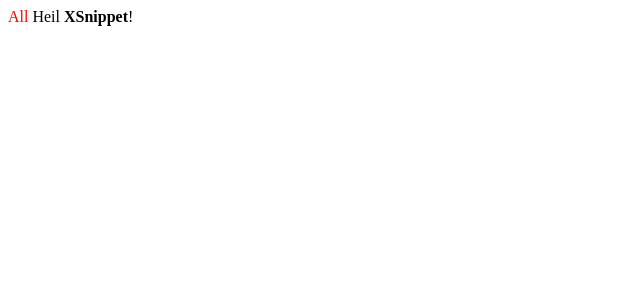
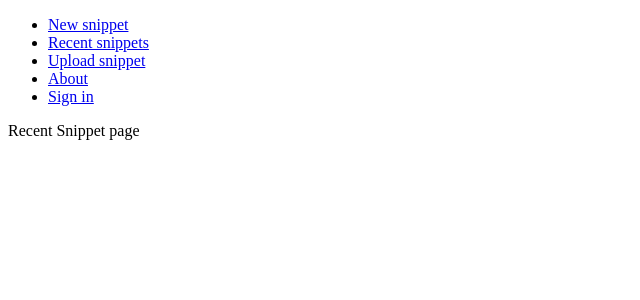
Before and after one commit to xsnippet/xsnippet-web, a React app: page /recent in a window 1280 px wide. Shown: the top 300 px of the page, without its empty margins (0-640 px from the left). Built offline with nearby package versions, Linux system fonts and the light colour scheme.

Commit message:
Add basic routes and dummy components

```diff
--- a/package.json
+++ b/package.json
@@ -20,7 +20,8 @@
   ],
   "dependencies": {
     "react": "^16.0.0",
-    "react-dom": "^16.0.0"
+    "react-dom": "^16.0.0",
+    "react-router-dom": "^4.2.2"
   },
   "devDependencies": {
     "babel-cli": "^6.26.0",
--- /dev/null
+++ b/src/components/About.jsx
@@ -0,0 +1,10 @@
+import React from 'react';
+
+
+const About = () => (
+  <div>
+    About page
+  </div>
+);
+
+export default About;
--- a/src/components/App.jsx
+++ b/src/components/App.jsx
@@ -1,10 +1,13 @@
 import React from 'react';
-import styles from '../styles/App.styl';
+
+import Header from './Header';
+import Main from './Main';
 
 
 const App = () => (
   <div>
-    <span className={styles.hero}>All</span> Heil <strong>XSnippet</strong>!
+    <Header />
+    <Main />
   </div>
 );
 
--- /dev/null
+++ b/src/components/Header.jsx
@@ -0,0 +1,19 @@
+import React from 'react';
+import { Link } from 'react-router-dom';
+
+
+const Header = () => (
+  <header>
+    <nav>
+      <ul>
+        <li><Link to="/">New snippet</Link></li>
+        <li><Link to="/recent">Recent snippets</Link></li>
+        <li><Link to="/upload">Upload snippet</Link></li>
+        <li><Link to="/about">About</Link></li>
+        <li><Link to="/sign-in">Sign in</Link></li>
+      </ul>
+    </nav>
+  </header>
+);
+
+export default Header;
--- /dev/null
+++ b/src/components/Main.jsx
@@ -0,0 +1,23 @@
+import React from 'react';
+import { Switch, Route } from 'react-router-dom';
+
+import NewSnippet from './NewSnippet';
+import RecentSnippets from './RecentSnippets';
+import UploadSnippet from './UploadSnippet';
+import About from './About';
+import SignIn from './SignIn';
+
+
+const Main = () => (
+  <main>
+    <Switch>
+      <Route exact path="/" component={NewSnippet} />
+      <Route path="/recent" component={RecentSnippets} />
+      <Route path="/upload" component={UploadSnippet} />
+      <Route path="/about" component={About} />
+      <Route path="/sign-in" component={SignIn} />
+    </Switch>
+  </main>
+);
+
+export default Main;
--- /dev/null
+++ b/src/components/NewSnippet.jsx
@@ -0,0 +1,10 @@
+import React from 'react';
+
+
+const NewSnippet = () => (
+  <div>
+    New Snippet page
+  </div>
+);
+
+export default NewSnippet;
--- /dev/null
+++ b/src/components/RecentSnippets.jsx
@@ -0,0 +1,10 @@
+import React from 'react';
+
+
+const RecentSnippet = () => (
+  <div>
+    Recent Snippet page
+  </div>
+);
+
+export default RecentSnippet;
--- /dev/null
+++ b/src/components/SignIn.jsx
@@ -0,0 +1,10 @@
+import React from 'react';
+
+
+const SignIn = () => (
+  <div>
+    SignIn page
+  </div>
+);
+
+export default SignIn;
--- /dev/null
+++ b/src/components/UploadSnippet.jsx
@@ -0,0 +1,10 @@
+import React from 'react';
+
+
+const UploadSnippet = () => (
+  <div>
+    Upload Snippet page
+  </div>
+);
+
+export default UploadSnippet;
--- a/src/index.jsx
+++ b/src/index.jsx
@@ -1,7 +1,14 @@
 import React from 'react';
 import ReactDOM from 'react-dom';
+import { BrowserRouter } from 'react-router-dom';
 
 import App from './components/App';
 
 
-ReactDOM.render(<App />, document.getElementById('root'));
+ReactDOM.render(
+  (
+    <BrowserRouter>
+      <App />
+    </BrowserRouter>
+  ), document.getElementById('root'),
+);
```
